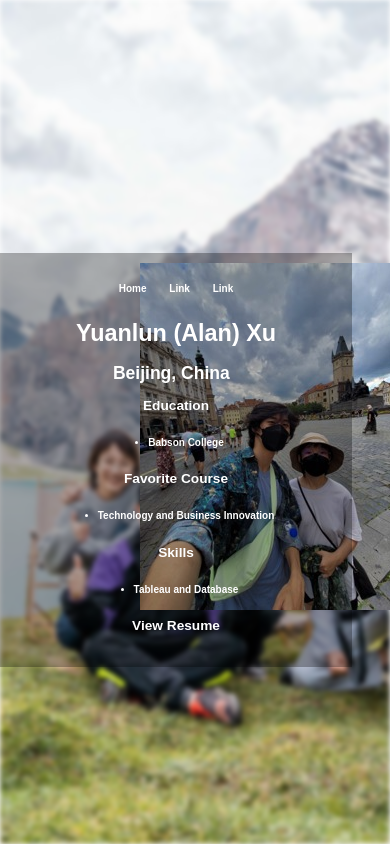
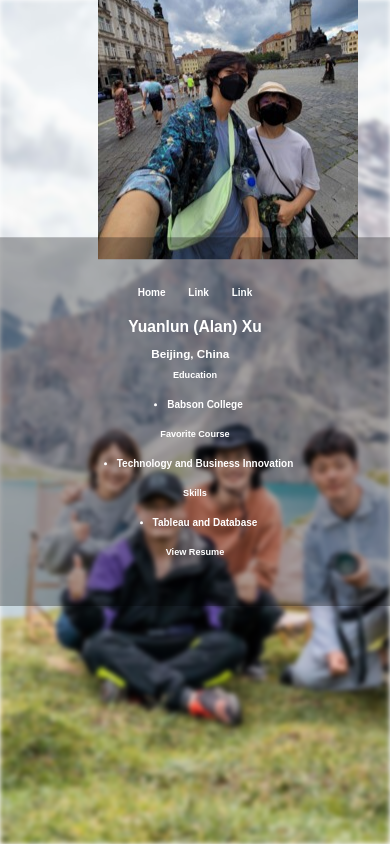
Before and after one commit to alanxurox/alanxurox.github.io, a plain HTML site: page alan-xu-experience-resume.html in a window 390 px wide. Drawn offline with Linux system fonts and the light colour scheme.

Commit message:
Refactor file names, fix design responsiveness, add google tag

```diff
--- a/experience.html
+++ b/alan-xu-experience-resume.html
@@ -3,7 +3,7 @@
   <head>
     <meta charset="utf-8">
     <meta name="google-site-verification" content="y6ZFZ8HnIPsAqb4ayZNtvVwix7S1jH8oVP4HIXdHBCM" />
-    <title>"Alan Xu Experience"</title>
+    <title>"About Alan Xu | Experience"</title>
     <link rel="preconnect" href="https://fonts.googleapis.com">
     <link rel="preconnect" href="https://fonts.gstatic.com" crossorigin>
     <link href="https://fonts.googleapis.com/css2?family=Open+Sans:ital,wght@0,400;0,700;1,400;1,700&display=swap" rel="stylesheet">
@@ -12,12 +12,14 @@
         body, html {
           height: 100%;
           margin: 0;
+          position: relative;
         }
 
         .img-bg{
-          background-image: url("bg.jpg");
+          background: url("bg.jpg") repeat fixed;
           filter: blur(2.5px);
           height: 100%;
+          background-attachment: fixed;
           background-position: center;
           background-repeat: no-repeat;
           background-size: cover;
@@ -25,25 +27,34 @@
 
         .img-self{
           position: absolute;
-          top: 30%;
-          width: 100%;
-          padding: 10px;
+          top: 0%;
+          left: 25%;
+          height: auto;
+          max-width: 100%;
+          max-height: 100%;
+          padding: 0px;
           text-align: right;
           z-index: 1;
+          transform: translate(0%, -25%);
         }
 
         .text-bg{
-          background-color: rgba(0,0,0, 0.3);
+          position: absolute;
+          padding: 40px;
+          background-color: rgba(0, 0, 0, 0.3);
           color: white;
           font-weight: bold;
           font-family: "Teko", sans-serif;
           position: absolute;
-          top: 30%;
-          width: 80%;
-          padding: 20px;
+          top: 50%;
+          left: 50%;
+          max-width: 100%;
+          max-height: 100%;
           text-align: center;
-          font-size: 3vw;
+          font-size: 2vw;
           z-index: 2;
+          transform: translate(-50%, -50%);
+
         }
 
         .text-bg:hover{
@@ -69,6 +80,14 @@
 
       </style>
   </head>
+<!-- Google tag (gtag.js) -->
+<script async src="https://www.googletagmanager.com/gtag/js?id=G-DRD7ZHG79S"></script>
+  <script>
+    window.dataLayer = window.dataLayer || [];
+    function gtag(){dataLayer.push(arguments);}
+    gtag('js', new Date());
+    gtag('config', 'G-DRD7ZHG79S');
+</script>
   <body>
     <div class="img-bg"></div>
     <div class="text-bg">
@@ -96,7 +115,7 @@
       <h3><a href="Yuanlun_Alan_Xu_Resume.pdf">View Resume</a></h3>
     </div>
     <div class="img-self">
-      <img src="experience_self.jpg" alt="Alan Xu Home">
+      <img src="alan-xu-europe.jpg" alt="Alan Xu Traveling in Europe">
     </div>
   </body>
 </html>
```
Also changed, not shown: index.html (+11 -8 lines), alan-xu-europe.jpg (renamed from experience_self.jpg), alan-xu-traveling.jpg (renamed from home_self.jpg).
